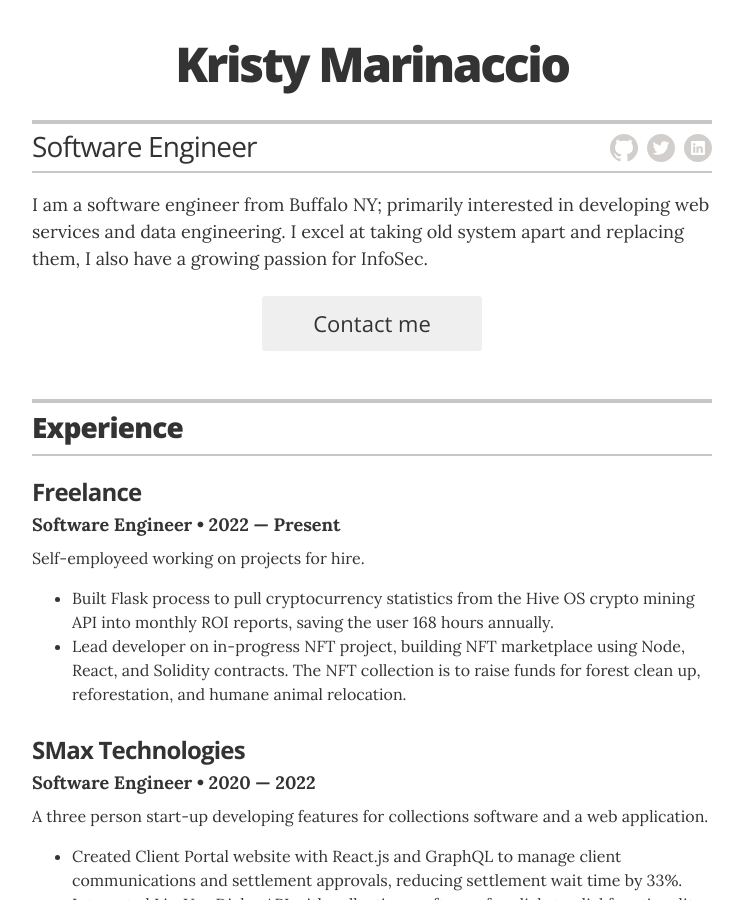
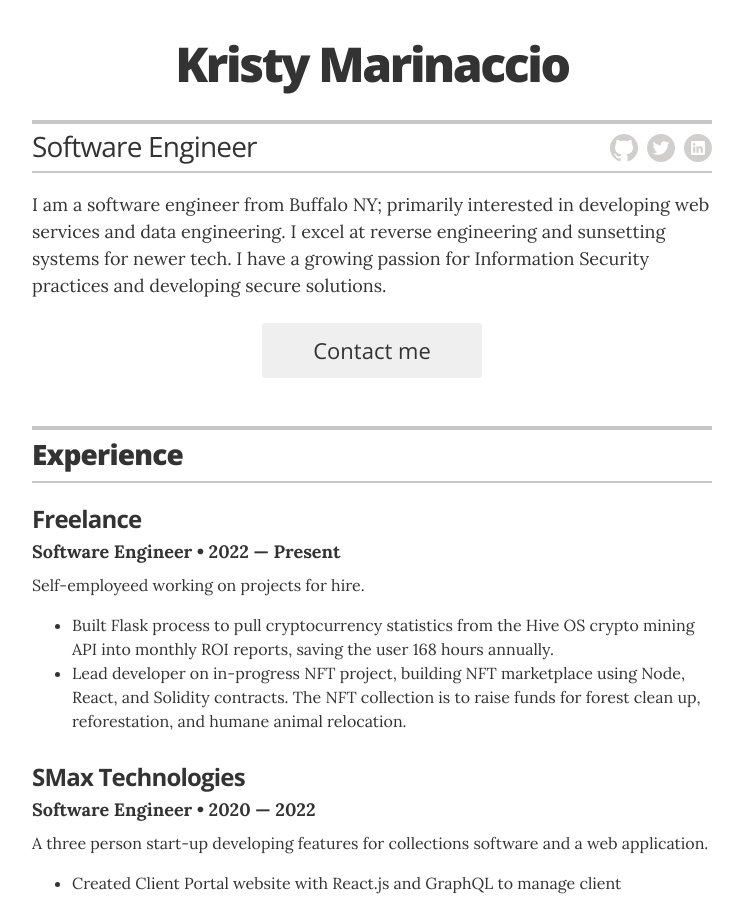
Before and after one commit to KLynnM315/klynnm315.github.io, a Jekyll site: the page built from index.html, in a window 1280 px wide and 900 px high. Shown: the whole window, without its empty margins (268-1011 px from the left). Built offline with Jekyll 4.4.1, drawn with Linux system fonts in a browser that asks for light colours; some of the changed text lies outside the part shown.

Commit message:
Cleaned up Summary paragraph.
Cleaned up the wording on the Summary.

```diff
--- a/_config.yml
+++ b/_config.yml
@@ -15,7 +15,7 @@ resume_title:                   "Software Engineer"
 resume_contact_email:
   "marikl13@mail.buffalostate.edu"
 resume_header_contact_info: "Buffalo NY | marikl13@mail.buffalostate.edu"
-resume_header_intro: "<p> I am a software engineer from Buffalo NY; primarily interested in developing web services and data engineering. I excel at taking old system apart and replacing them, I also have a growing passion for InfoSec.</p>"
+resume_header_intro: "<p> I am a software engineer from Buffalo NY; primarily interested in developing web services and data engineering. I excel at reverse engineering and sunsetting systems for newer tech.  I have a growing passion for Information Security practices and developing secure solutions.</p>"
 
 # use "yes" to display the email contact button,
 # "no" to display an "I'm not looking for work" message,
--- a/_data/experience.yml
+++ b/_data/experience.yml
@@ -4,6 +4,7 @@
   position: Software Engineer
   duration: 2022 &mdash; Present
   summary: Self-employeed working on projects for hire. <ul class="resume-item-list"><li>Built Flask process to pull cryptocurrency statistics from the Hive OS crypto mining API into monthly ROI reports, saving the user 168 hours annually.</li><li>Lead developer on in-progress NFT project, building NFT marketplace using Node, React, and Solidity contracts.  The NFT collection is to raise funds for forest clean up, reforestation, and humane animal relocation.</li></ul>
+
 # SMax Technologies
 - company: SMax Technologies
   position: Software Engineer
--- a/_data/skills.yml
+++ b/_data/skills.yml
@@ -1,6 +1,6 @@
 # Skills
 - skill: Languages
-  description: Python (Flask), .NET, JavaScript(React, Node), C++
+  description: Python (Flask, Pandas, NLP), .NET, JavaScript(React, Node), C++
 
 - skill: Databases
   description: Microsoft SQL Server, Teradata, Cloudera Hadoop, MySQL, Oracle, GraphQL
```
